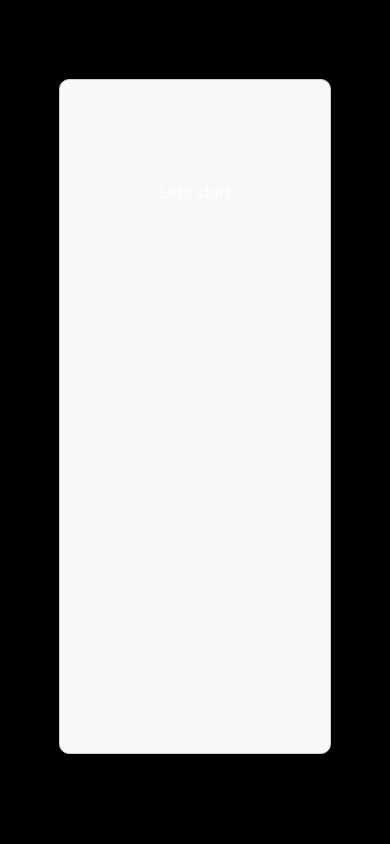
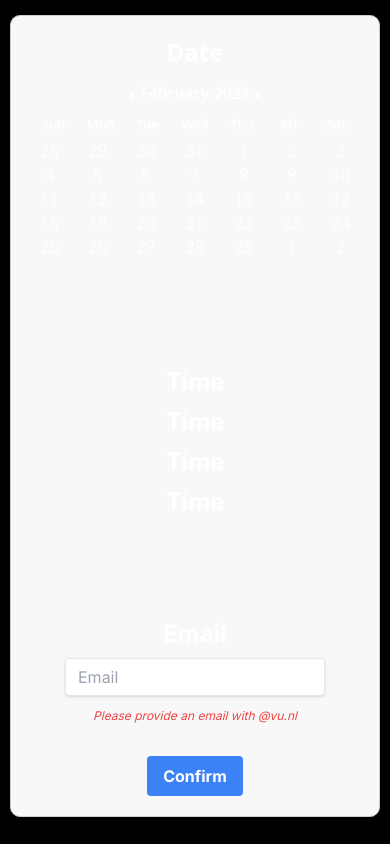
Before and after one commit to YunusEmreBEYAZ/BookingRoom, a Next.js app in the folder book-room/: page /reservation in a window 390 px wide. Built offline with nearby package versions, Linux system fonts and the light colour scheme.

Commit message:
working on reservation page

```diff
--- a/book-room/src/app/components/Card.tsx
+++ b/book-room/src/app/components/Card.tsx
@@ -5,7 +5,8 @@ const Card = ({children}: {children : React.ReactNode}) => {
         justifyContent: "space-between",
         alignItems: "center",
         textAlign: "center",
-        height: "80vh",
+        width: "60%",
+        height: "95vh",
         margin: "15px",
         padding: "100px",
         border: "1px solid #ccc",
@@ -14,8 +15,16 @@ const Card = ({children}: {children : React.ReactNode}) => {
         marginBottom: "10px",
         backgroundColor: "#f8f8f8",
         flexDirection: "column",
-        flexWrap: "nowrap"
+        flexWrap: "nowrap",
+
+
     }
+        if(window.innerWidth < 768){
+            cardStyle.width = "95%";
+            cardStyle.height = "95%";
+            cardStyle.padding = "20px";
+        }
+
     return (
         <div style={cardStyle}>{children}</div>
     )
--- a/book-room/src/app/layout.tsx
+++ b/book-room/src/app/layout.tsx
@@ -5,8 +5,8 @@ import "./globals.css";
 const inter = Inter({ subsets: ["latin"] });
 
 export const metadata: Metadata = {
-  title: "Create Next App",
-  description: "Generated by create next app",
+  title: "Book a Room",
+  description: "Omnia Book a Room",
 };
 
 export default function RootLayout({
--- a/book-room/src/app/page.tsx
+++ b/book-room/src/app/page.tsx
@@ -24,7 +24,7 @@ export default function Home() {
         <h1 className="text-4xl font-bold title-h1 ">Book a Room</h1>
         <p className="text-lg">Book a room for your next quiet study</p>
         <Link href="/reservation">
-        <button className="bg-green-500 hover:bg-green-700 text-white font-bold py-2 px-4 rounded mt-8" >Book Now</button>
+        <button className="bg-green-blue hover:bg-blue-700 text-white font-bold py-2 px-4 rounded mt-8" >Book Now</button>
         </Link>
 
 
--- a/book-room/src/app/reservation/page.tsx
+++ b/book-room/src/app/reservation/page.tsx
@@ -1,16 +1,50 @@
+"use client";
 
 import Card from "../components/Card";
+import Calendar from "react-calendar";
+import { useState, ChangeEvent} from "react";
+import "../styles.css";
+import VuLogo from "../../../public/logo.png";
+import Image from "next/image";
 
 
 export default function Reservation() {
+  const [date, setDate] = useState(new Date());
+
+  const handleDateChange = (newDate : Date | Date[]) => {
+    if (Array.isArray(newDate)) {
+      throw new Error("You can not select multiple dates.");
+    } else {
+      setDate(newDate);
+    }
+  }
   return (
     <>
 
-    <main className="flex min-h-screen flex-col items-center justify-between p-16">
+    <main className="flex min-h-screen flex-col items-center justify-between">
 
 <Card>
-
-    <h1>Lets start</h1>
+    <div className="flex flex-col items-center justify-between calendar">
+      <h1 className="text-2xl font-bold mb-2">Date</h1>
+      <Calendar
+        className="calendarDays"
+        locale="en-US"
+        onChange={handleDateChange}
+        value={date}
+      />
+    </div>
+    <div className="flex flex-col items-center justify-between">
+      <h1 className="text-2xl font-bold mb-2">Time</h1>
+      <h1 className="text-2xl font-bold mb-2">Time</h1>
+      <h1 className="text-2xl font-bold mb-2">Time</h1>
+      <h1 className="text-2xl font-bold mb-2">Time</h1>
+    </div>
+    <div className="flex  flex-col items-center justify-between">
+      <h1 className="text-2xl font-bold mb-2">Email</h1>
+      <input className="shadow appearance-none border border-grey-500 rounded w-full py-2 px-3 text-gray-700 mb-3 leading-tight focus:outline-none focus:shadow-outline" type="email" placeholder="Email" />
+      <p className="text-red-500 text-xs italic">Please provide an email with @vu.nl</p>
+      <button className="bg-blue-500 hover:bg-blue-700 text-white font-bold py-2 px-4 rounded mt-8" >Confirm</button>
+    </div>
 
 </Card>
 </main>
--- a/book-room/src/app/styles.css
+++ b/book-room/src/app/styles.css
@@ -24,3 +24,75 @@
 .background-image.active {
     opacity: 1;
 }
+
+.calendar {
+    font-family: 'Open Sans';
+    text-decoration: none;
+    width: 100%;
+}
+
+.calendarDays {
+    display: flex;
+    flex-direction: column;
+    justify-content: space-between;
+    align-items: center;
+    margin-bottom: 1rem;
+
+
+}
+.react-calendar__navigation__prev-button {
+    margin: 15px;
+    font-size: larger;
+    font-weight: 900;
+}
+
+.react-calendar__navigation__prev2-button {
+    display: none ;
+}
+.react-calendar__navigation__next-button {
+    margin: 15px;
+    font-size: larger;
+    font-weight: 900;
+}
+.react-calendar__navigation__next2-button{
+    display: none ;
+}
+
+.react-calendar__navigation__label__labelText {
+    font-weight: 600;
+}
+.react-calendar__viewContainer {
+    width: 340px;
+}
+.react-calendar__month-view__weekdays {
+    font-weight: 600;
+    margin-bottom: 2rem;
+}
+.react-calendar__month-view__weekdays__weekday abbr {
+    text-decoration: none;
+
+
+}
+
+@media screen and (max-width: 768px) {
+    .react-calendar__navigation__prev-button {
+        margin: 5px;
+        font-size: medium;
+    }
+    .react-calendar__navigation__next-button {
+        margin: 5px;
+        font-size: medium;
+    }
+    .react-calendar__viewContainer {
+        width: 340px;
+    }
+    .react-calendar__month-view__weekdays {
+        font-size: 0.8rem;
+        justify-content: space-between;
+        margin-bottom: 0.5rem;
+        margin: 5px;
+    }
+    .calendarDays {
+        width: 95%;
+    }
+}
```
Also changed, not shown: book-room/package.json (+6 -5 lines), book-room/public/omnia.png (added), 1 other file (tests, documents, lock files or other folders).
